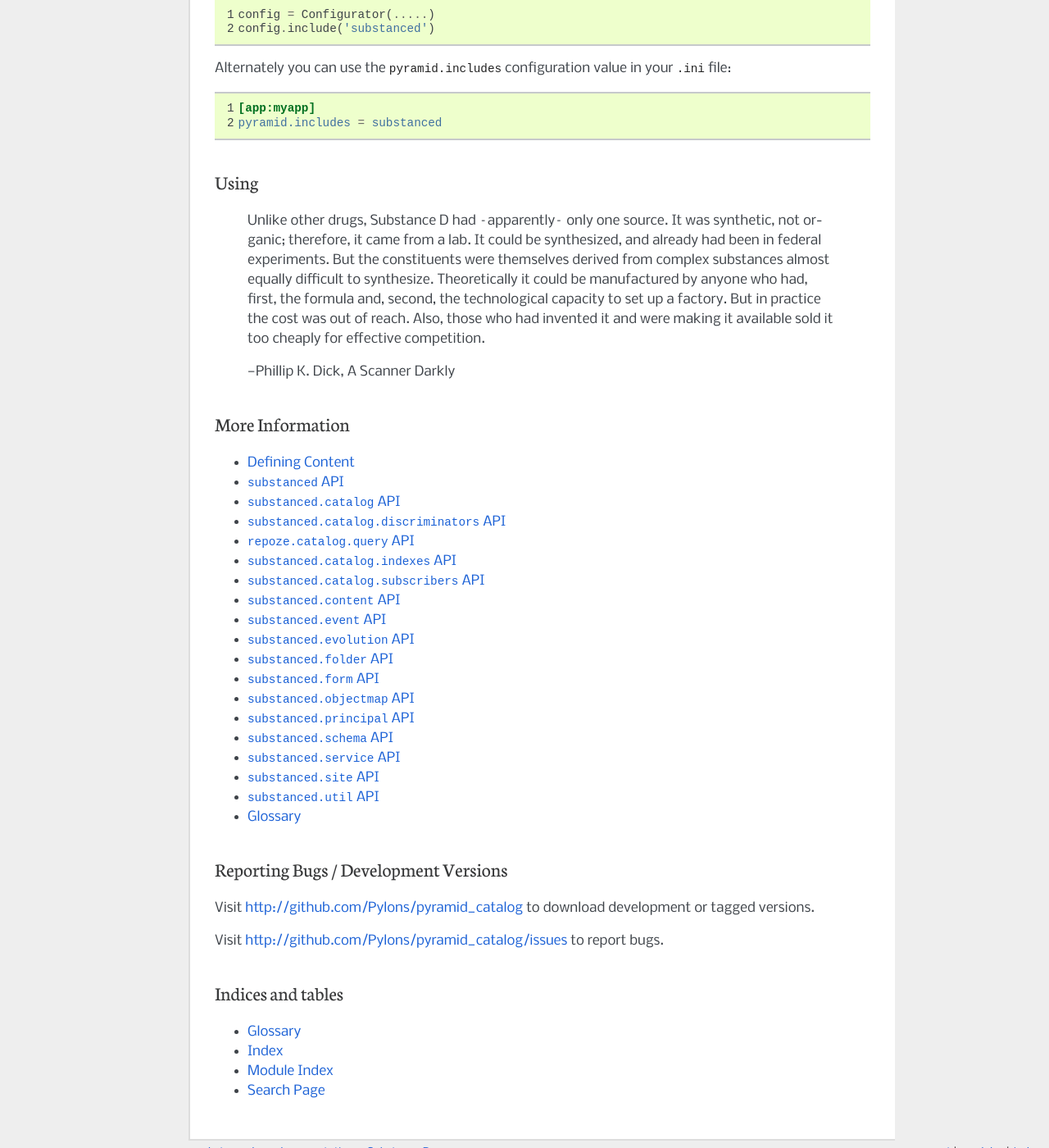
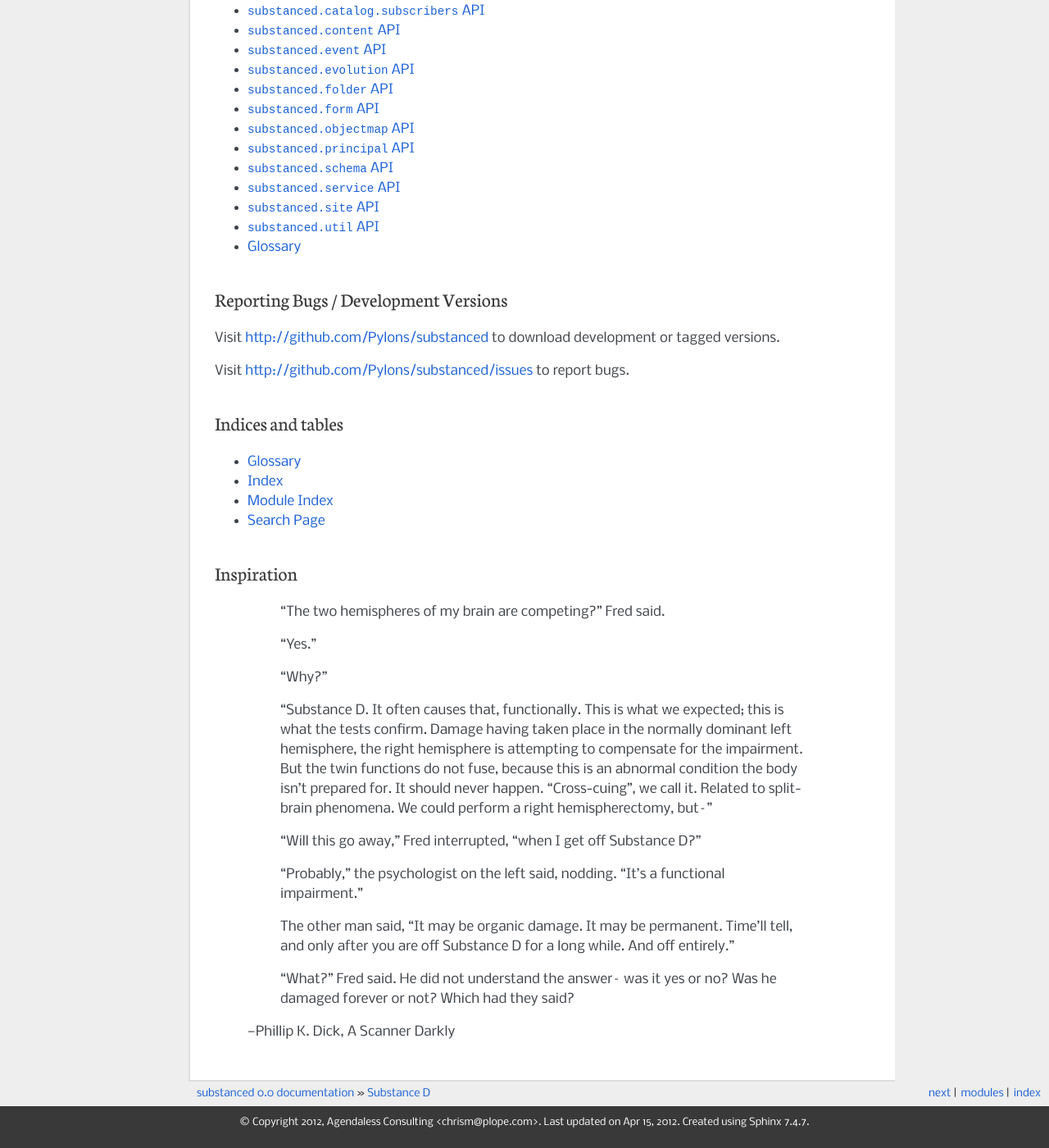
Before and after one commit to Pylons/substanced, a Sphinx documentation site: the page built from docs/index.rst, in a window 1280 px wide and 1400 px high, scrolled down 1151 px. Shown: the whole window at 82% size. Built offline with Sphinx 7.4.7, drawn with Linux system fonts in a browser that asks for light colours; some of the changed text lies outside the part shown.

Commit message:
flesh out a bit

```diff
--- a/docs/index.rst
+++ b/docs/index.rst
@@ -4,11 +4,78 @@
 Overview
 --------
 
-A Zope2-like system built using the :term:`Pyramid` web application
-framework.  It is a package which provides integration between the Pyramid
-web application framework, :term:`ZODB`, and the ``repoze.catalog`` package.
+An application development environment built using the :term:`Pyramid` web
+application framework.  It is a package which provides integration between
+the Pyramid web application framework, :term:`ZODB`, the ``repoze.catalog``,
+``repoze.evolution``, ``deform`` and ``colander`` packages.
+
+Substance D owes much of its spirit to the Zope 2 application server.
 
 It will run under CPython 2.6, and 2.7.
+
+Installation
+------------
+
+Install using setuptools, e.g. (within a virtualenv)::
+
+  $ easy_install substanced
+
+Setup
+-----
+
+Once ``substanced`` is installed, you must use the ``config.include``
+mechanism to include it into your Pyramid project's configuration.  In your
+Pyramid project's ``__init__.py``:
+
+.. code-block:: python
+   :linenos:
+
+   config = Configurator(.....)
+   config.include('substanced')
+
+Alternately you can use the ``pyramid.includes`` configuration value in your
+``.ini`` file:
+
+.. code-block:: ini
+   :linenos:
+
+   [app:myapp]
+   pyramid.includes = substanced
+
+See the demonstration application running at http://substanced.repoze.org for
+a demonstration of the Substance D management interface.  The package that
+contains the code for that demo is available at
+https://github.com/Pylons/substanced/tree/master/demo .
+
+More Information
+----------------
+
+.. toctree::
+   :maxdepth: 1
+
+   content.rst
+   api.rst
+   glossary.rst
+
+
+Reporting Bugs / Development Versions
+-------------------------------------
+
+Visit http://github.com/Pylons/substanced to download development or
+tagged versions.
+
+Visit http://github.com/Pylons/substanced/issues to report bugs.
+
+Indices and tables
+------------------
+
+* :ref:`glossary`
+* :ref:`genindex`
+* :ref:`modindex`
+* :ref:`search`
+
+Inspiration
+-----------
 
 .. pull-quote::
 
@@ -39,76 +106,3 @@
 	Was he damaged forever or not? Which had they said?
 
     -- Phillip K. Dick, A Scanner Darkly
-
-Installation
-------------
-
-Install using setuptools, e.g. (within a virtualenv)::
-
-  $ easy_install substanced
-
-Setup
------
-
-Once ``substanced`` is installed, you must use the ``config.include``
-mechanism to include it into your Pyramid project's configuration.  In your
-Pyramid project's ``__init__.py``:
-
-.. code-block:: python
-   :linenos:
-
-   config = Configurator(.....)
-   config.include('substanced')
-
-Alternately you can use the ``pyramid.includes`` configuration value in your
-``.ini`` file:
-
-.. code-block:: ini
-   :linenos:
-
-   [app:myapp]
-   pyramid.includes = substanced
-
-Using
------
-
-.. pull-quote::
-
-   Unlike other drugs, Substance D had --apparently-- only one source. It was
-   synthetic, not organic; therefore, it came from a lab. It could be
-   synthesized, and already had been in federal experiments. But the
-   constituents were themselves derived from complex substances almost
-   equally difficult to synthesize. Theoretically it could be manufactured by
-   anyone who had, first, the formula and, second, the technological capacity
-   to set up a factory. But in practice the cost was out of reach. Also,
-   those who had invented it and were making it available sold it too cheaply
-   for effective competition.
-
-   -- Phillip K. Dick, A Scanner Darkly
-
-More Information
-----------------
-
-.. toctree::
-   :maxdepth: 1
-
-   content.rst
-   api.rst
-   glossary.rst
-
-
-Reporting Bugs / Development Versions
--------------------------------------
-
-Visit http://github.com/Pylons/pyramid_catalog to download development or
-tagged versions.
-
-Visit http://github.com/Pylons/pyramid_catalog/issues to report bugs.
-
-Indices and tables
-------------------
-
-* :ref:`glossary`
-* :ref:`genindex`
-* :ref:`modindex`
-* :ref:`search`
```
